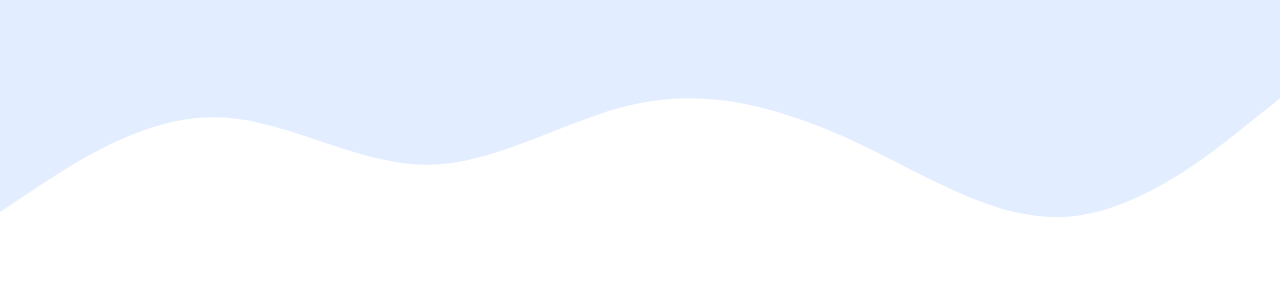
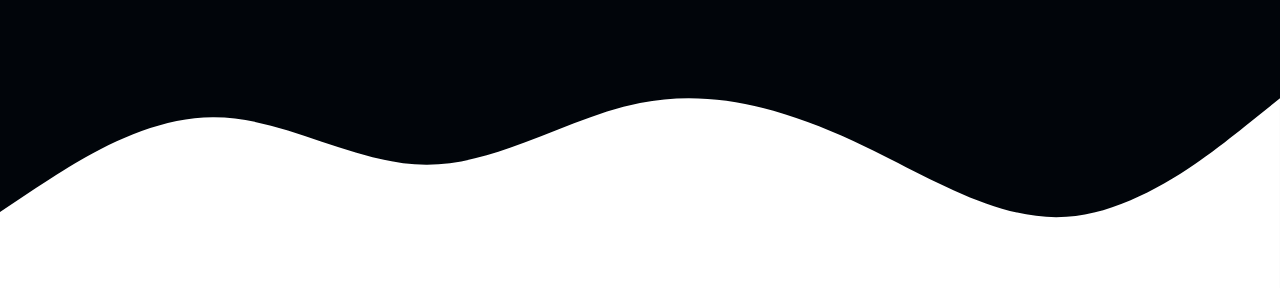
Before and after one commit to Subagion/subagionsane.github.com, a plain HTML site: page index.html in a window 1280 px wide. Shown: the part 349-637 px from the top of the page. Drawn offline with nearby package versions, Linux system fonts and the light colour scheme.

```diff
--- a/style.css
+++ b/style.css
@@ -1,6 +1,6 @@
 .jumbotron {
   padding-top: 2rem;
-  background-color: #e2edff;
+  background-color: #01050a;
 }
 #projects {
   background-color: #e2edff;
```
